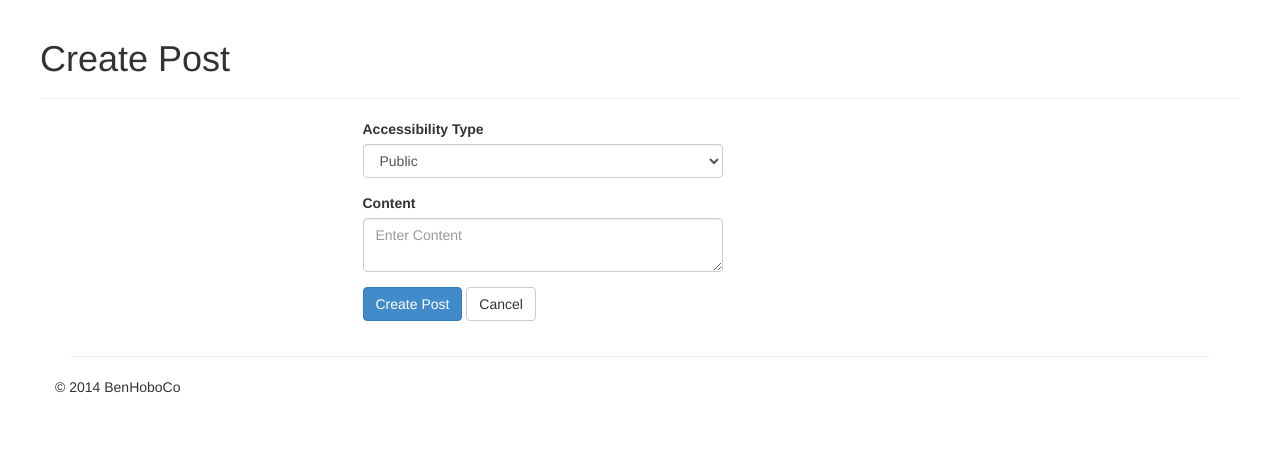
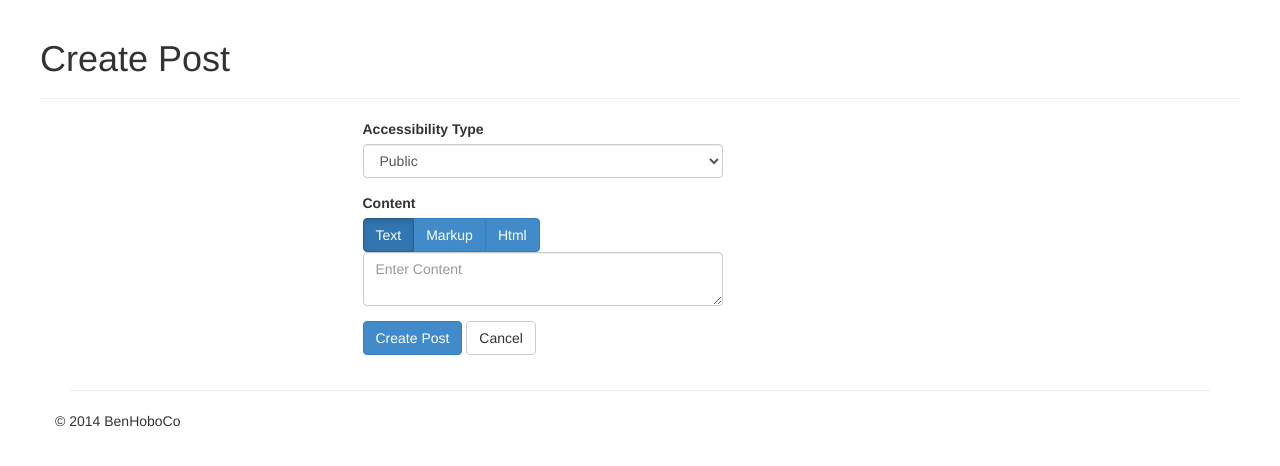
Before and after one commit to tpolasek/cmput410-project, a Django app: page /posts/create/ in a window 1280 px wide. Shown: the part 51-517 px from the top of the page. Run offline with Django 3.2, Linux system fonts and the light colour scheme; a user stored in the database is signed in; data comes from the database, SQL or seed files in the repository; parts of the project's set-up code (start-up, migrations or seed data) failed here and were passed over; some libraries are stand-ins or nearby versions.

Commit message:
added markup

```diff
--- a/BenHoboCo/social/views.py
+++ b/BenHoboCo/social/views.py
@@ -142,6 +142,15 @@ def create_post(request, author_name = None ):
         access = request.POST['access']
         c = request.POST['content']
 
+        t = request.POST['content_type']
+        if t == "markup":
+            import markdown2
+            c = markdown2.markdown(c)
+        elif t == "text":
+            c = "<pre>"+c+"</pre>"
+        else:
+            pass
+
         p = Post(author=a, accessibility=access, content=c)
         p.save()
 
--- a/BenHoboCo/templates/social/createPost.html
+++ b/BenHoboCo/templates/social/createPost.html
@@ -1,13 +1,19 @@
 {% extends 'social/base.html' %}
 {% block block_body %}
+
 <div class="row">
 	<div class="page-header">
 		<h1>Create Post</h1>
 	</div>
 </div>
 
+{% if success %}
+	<div class="alert alert-success">
+		Post created successfully!
+	</div>
+{% endif %}
 <div class="row col-md-4 col-md-offset-3">
-	<form method="POST" action="/posts/create/" role="form">
+	<form method="POST" action="/post/" role="form">
 		{% csrf_token %}
 		<!-- error messages for invalid post stuff here -->
 
@@ -22,14 +28,35 @@
 				<option value="friends_of_friends">Friends of friends</option>
 			</select>
 		</div>
+
+
 		<div class="form-group">
-			<label for="content" class="control-label">Content</label>
+			<label for="content" class="control-label">Content</label><br>
+
+		<div class="btn-group" data-toggle="buttons">
+  			<label class="btn btn-primary">
+    				<input id="text_content" type="radio" name="content_type" value="text" checked>Text
+  			</label>
+  			<label class="btn btn-primary">
+    				<input type="radio" name="content_type" value="markup" id="markup">Markup
+  			</label>
+ 			 <label class="btn btn-primary">
+    				<input type="radio" name="content_type" value="html" id="html">Html
+  			</label>
+		</div>
 			<textarea class="form-control" name="content" placeholder="Enter Content"></textarea>
 		</div>
 		<div class="form-group">
 			<input type="submit" class="btn btn-primary" value="Create Post"/>
-			<a href="/authors/{{ author.user.username }}/" class="btn btn-default">Cancel</a>
+			<a href="/authors/{{ author.user.username }}/posts" class="btn btn-default">Cancel</a>
 		</div>
 	</form>
 </div>
+
+<script>
+function selectDefault(){
+	document.getElementById("text_content").click();
+}
+</script>
+<body onload="selectDefault()">
 {% endblock %}
--- a/BenHoboCo/templates/social/posts.html
+++ b/BenHoboCo/templates/social/posts.html
@@ -26,7 +26,7 @@
 						{% endif %}
 					</div>
 					<h4 class="list-group-item-heading"> {{ post.time_stamp }} </h4>
-					<p class="list-group-item-text">{{ post.content }}</p>
+					<p class="list-group-item-text">{{ post.content | safe }}</p>
 				</li>
 				{% endfor %}
 			</ul>
```
Also changed, not shown: 1 other file.
